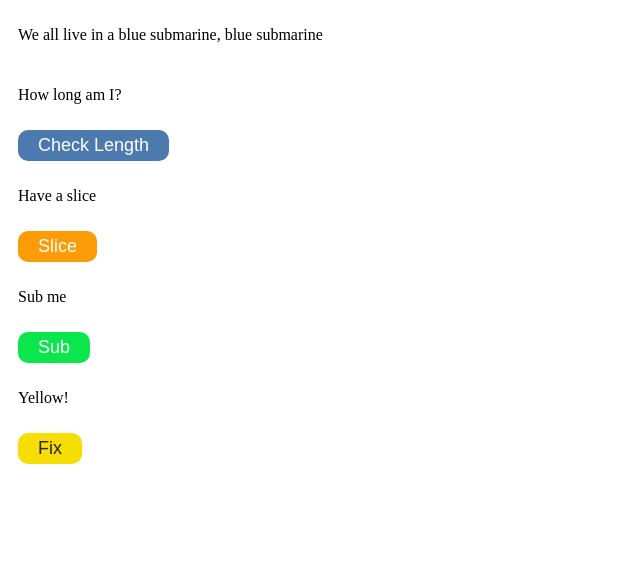
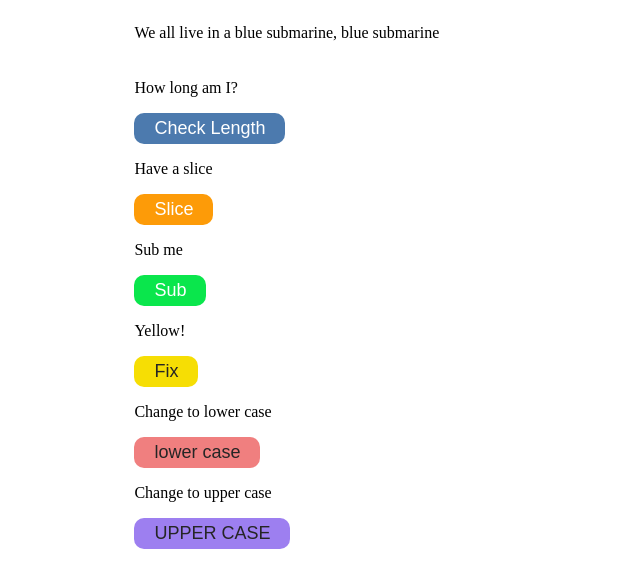
Before and after one commit to gnajabi/js-strings, a plain HTML site: page index.html in a window 1280 px wide. Shown: the whole page, without its empty margins (0-640 px from the left). Drawn offline with Linux system fonts and the light colour scheme.

Commit message:
string methods

```diff
--- a/index.html
+++ b/index.html
@@ -5,27 +5,27 @@
     </head>
     <body>
         <script src = 'strings.js'></script>
-    <div class="container">
+    <div class="container1">
         <p id = 'paragraph1'>We all live in a blue submarine, blue submarine</p>
         <p id = 'paragraph2'>How long am I?</p>
     </div>
-    <div class="container">
+    <div class="container1">
         <button class = "length" onclick='puppetStrings(document.getElementById("paragraph1").innerHTML)'>
             Check Length
         </button>
     </div>
-    <div class="container">
+    <div class="container1">
         <p id = 'paragraph3'>Have a slice</p>
     </div>
-    <div class="container">
+    <div class="container1">
         <button class = "slice" onclick='sliceString(document.getElementById("paragraph1").innerHTML, -20, -2)'>
             Slice
         </button>
     </div>
-    <div class="container">
+    <div class="container1">
         <p id = 'paragraph4'>Sub me</p>
     </div>
-    <div class="container">
+    <div class="container1">
         <button class = "sub" onclick='subString(document.getElementById("paragraph1").innerHTML, -2, 4)'>
             Sub
         </button>
@@ -39,5 +39,23 @@
             Fix
         </button>
     </div>
+    <div class="container">
+        <p id = 'paragraph5'>Change to lower case</p>
+    </div>
+    <div class="container">
+        <!--To lower case-->
+        <button class = "lower-case" onclick='lowerCase()'>
+            lower case
+        </button>
+    </div>
+    <div class="container">
+        <p id = 'paragraph6'>Change to upper case</p>
+    </div>
+    <div class="container">
+        <!--To lower case-->
+        <button class = "upper-case" onclick='upperCase()'>
+            UPPER CASE
+        </button>
+    </div>
     </body>
 </html>
--- a/strings.js
+++ b/strings.js
@@ -21,5 +21,14 @@ function subString(puppet, start, end){
 function replaceString(oldStr, newStr){
     let text = document.getElementById("paragraph1").innerHTML
     document.getElementById("paragraph1").innerHTML = text.replace(oldStr, newStr)
+}
 
+function lowerCase(){
+    let text = document.getElementById("paragraph1").innerHTML
+    document.getElementById("paragraph1").innerHTML = text.toLowerCase()
 }
+
+function upperCase(){
+    let text = document.getElementById("paragraph1").innerHTML
+    document.getElementById("paragraph1").innerHTML = text.toUpperCase()
+}
--- a/stylesheet.css
+++ b/stylesheet.css
@@ -1,12 +1,17 @@
 .container {
     display: grid;
-    margin-top: 10px;
-    margin-bottom: 10px;
-    margin-left: 10px;
-    margin-right: 10px;
-    border-radius: 10px;
-    column-gap: 10px;
-    row-gap: 10px;
+    margin-left: 10%;
+    border-radius: 5px;
+    column-gap: 5px;
+    row-gap: 5px;
+    width:max-content;
+}
+.container1 {
+    display: grid;
+    margin-left: 10%;
+    border-radius: 5px;
+    column-gap: 5px;
+    row-gap: 5px;
     width:max-content;
 }
 .length {
@@ -53,3 +58,27 @@
     display: inline-block;
     font-size: 18px;
 }
+.lower-case {
+    background-color: hsl(0, 79%, 72%);
+    border: none;
+    border-radius: 10px;
+    color: rgb(37, 37, 37);
+    padding: 5px 20px;
+    text-align: center;
+    text-decoration: none;
+    display: inline-block;
+    font-size: 18px;
+
+}
+.upper-case {
+    background-color: hsl(256, 79%, 72%);
+    border: none;
+    border-radius: 10px;
+    color: rgb(37, 37, 37);
+    padding: 5px 20px;
+    text-align: center;
+    text-decoration: none;
+    display: inline-block;
+    font-size: 18px;
+
+}
```
